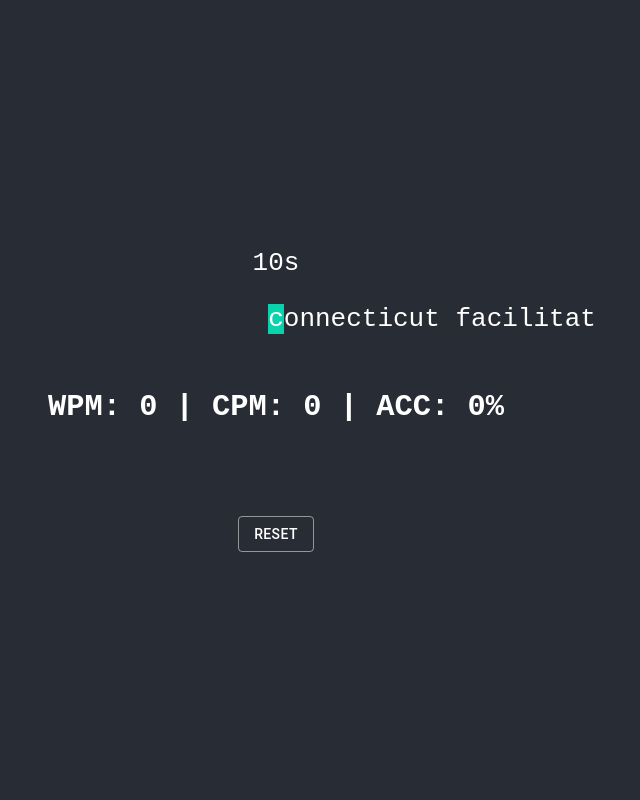
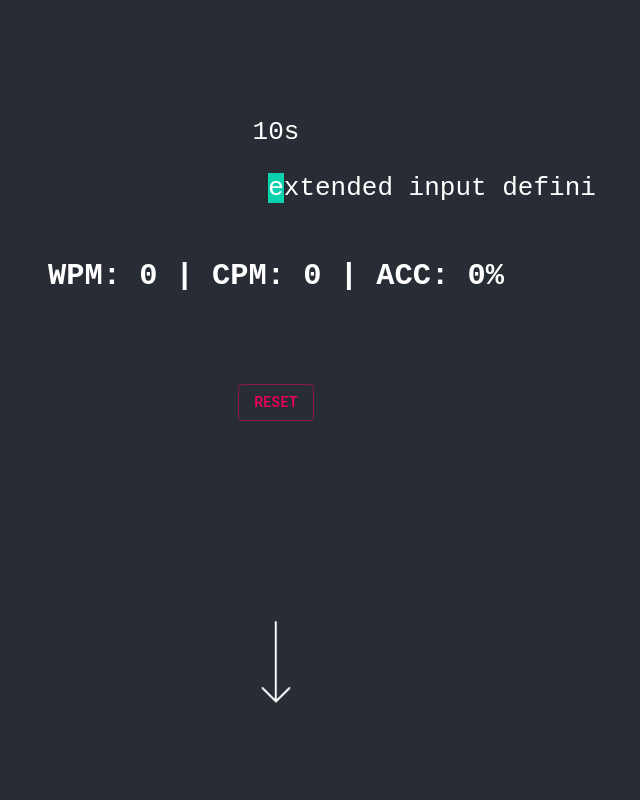
Before and after one commit to jzhr/turbo-typer, a React (Create React App) app: page / in a window 1280 px wide. Shown: the top 800 px of the page, without its empty margins (364-1004 px from the left). Built offline with nearby package versions, Linux system fonts and the light colour scheme; no server answers.

Commit message:
Added Leaderboard refresh

```diff
--- a/src/App.css
+++ b/src/App.css
@@ -22,6 +22,7 @@
   align-items: center;
   justify-content: center;
   font-size: calc(10px + 2vmin);
+  padding: 10px;
   color: white;
 }
 
@@ -53,3 +54,7 @@
 .Typo {
   color: red;
 }
+
+.arrow {
+  margin-top: 200px;
+}
--- a/src/App.js
+++ b/src/App.js
@@ -1,5 +1,4 @@
 import React from 'react';
-import './App.css';
 import {generate} from './utils/words';
 import useKeyPress from './hooks/useKeyPress';
 import { useState } from 'react';
@@ -8,12 +7,13 @@ import Modal from './components/Modal';
 import Button from '@material-ui/core/Button';
 import { createMuiTheme } from '@material-ui/core/styles';
 import { ThemeProvider } from '@material-ui/styles';
-import axios from 'axios';
+import downArrow from './assets/arrow.png';
 
+function App() {
   const theme = createMuiTheme({
     palette: {
       primary: {
-      main: '#ffffff',
+        main: '#FFF',
       },
       secondary: {
         main: '#11cb5f',
@@ -24,7 +24,6 @@ const theme = createMuiTheme({
   let initialWords = generate().toLowerCase();
   let timerTime = 10;
 
-function App() {
   const [leftPadding, setLeftPadding] = useState(
     new Array(20).fill(' ').join(''),
   );
@@ -173,12 +172,13 @@ function App() {
         <h3 className="Typo">{typoChars}</h3>
 
         <ThemeProvider theme={theme}>
-          <Button disabled={resetDisabled} variant="outlined" color="primary" onClick={handleReset}>
+          <Button disabled={resetDisabled} variant="outlined" color="secondary" onClick={handleReset}>
             Reset
           </Button>
         </ThemeProvider>
+        <img className="arrow" src={downArrow} alt="down arrow" width="30px"/>
+      </header>
 
-      </header>
     </div>
   );
 }
--- a/src/components/Leaderboard.js
+++ b/src/components/Leaderboard.js
@@ -1,6 +1,8 @@
 import React from 'react';
 import axios from 'axios';
 import ListScores from './ListScores';
+import Button from '@material-ui/core/Button';
+import refresh from '../assets/refresh.png'
 
 class Leaderboard extends React.Component {
   state = {
@@ -38,6 +40,7 @@ class Leaderboard extends React.Component {
     return (
       <div className="leaderboard">
         <h1>Leaderboard</h1>
+        <Button onClick={this.getScores}><img src={refresh} alt="refresh"/></Button>
         <ListScores scores={scores} deleteScore={this.deleteScore}></ListScores>
       </div>
     );
--- a/src/components/Modal.js
+++ b/src/components/Modal.js
@@ -1,5 +1,4 @@
 import React from 'react';
-import './style.css';
 import Button from '@material-ui/core/Button';
 import Box from '@material-ui/core/Box';
 import { createMuiTheme } from '@material-ui/core/styles';
--- a/src/hooks/useKeyPress.js
+++ b/src/hooks/useKeyPress.js
@@ -1,6 +1,6 @@
 import { useState, useEffect } from 'react';
 
-const useKeyPress = callback => {
+const useKeyPress = (callback) => {
   const [keyPressed, setKeyPressed] = useState();
   useEffect(() => {
     const downHandler = ({ key }) => {
```
Also changed, not shown: src/index.js (+2 -5 lines), src/assets/refresh.png (added), src/components/component.css (renamed from src/components/style.css). Lines whose indentation alone changed are shown as unchanged.
